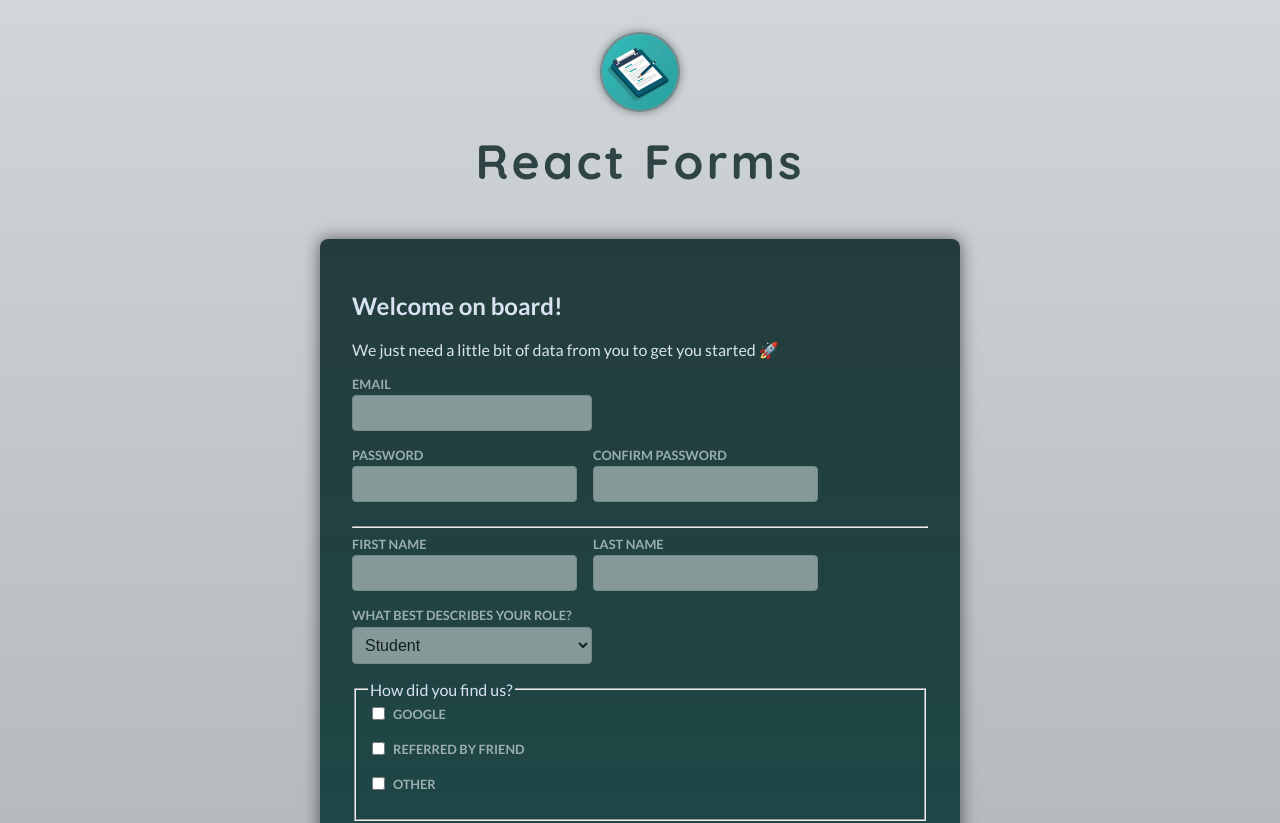
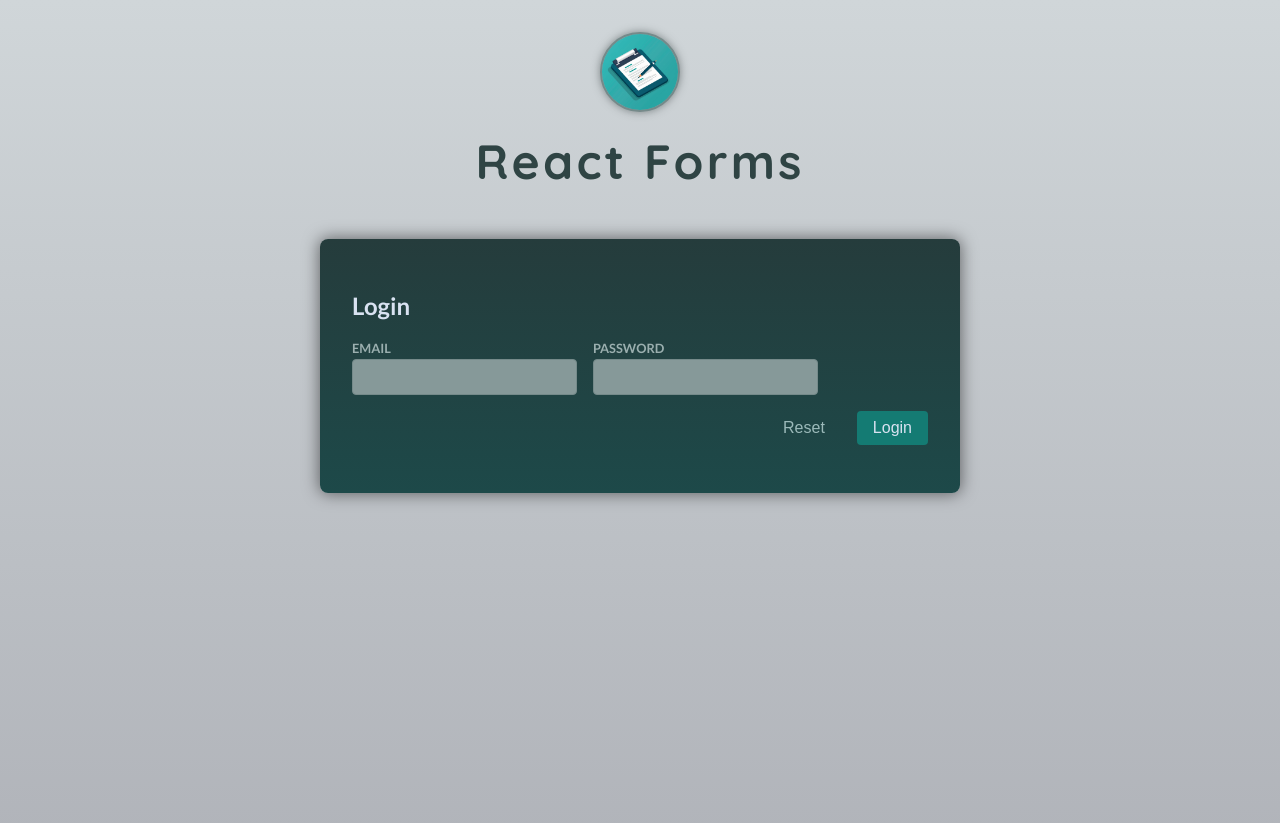
Before and after one commit to berrodev/rcgc-17-form-user-input, a React (Vite) app: page / in a window 1280 px wide. Shown: the top 823 px of the page. Built offline with nearby package versions, Linux system fonts and the light colour scheme.

Commit message:
refactor: replace Signup component with Login component in App

```diff
--- a/src/App.jsx
+++ b/src/App.jsx
@@ -1,11 +1,12 @@
 import Header from './components/Header.jsx';
-import Signup from './components/Signup.jsx';
+import Login from './components/StateLogin.jsx';
+
 function App() {
   return (
     <>
       <Header />
       <main>
-        <Signup />
+        <Login />
       </main>
     </>
   );
--- a/src/components/StateLogin.jsx
+++ b/src/components/StateLogin.jsx
@@ -19,13 +19,14 @@ export default function Login() {
       [identifier]: value,
     }));
   }
-  function handleEmailChange(event) {
-    setEnteredEmail(event.target.value);
-  }
 
-  function handlePasswordChange(event) {
-    setEnteredPassword(event.target.value);
-  }
+  // function handleEmailChange(event) {
+  //   setEnteredEmail(event.target.value);
+  // }
+
+  // function handlePasswordChange(event) {
+  //   setEnteredPassword(event.target.value);
+  // }
   return (
     <form onSubmit={handleSubmit}>
       <h2>Login</h2>
```
